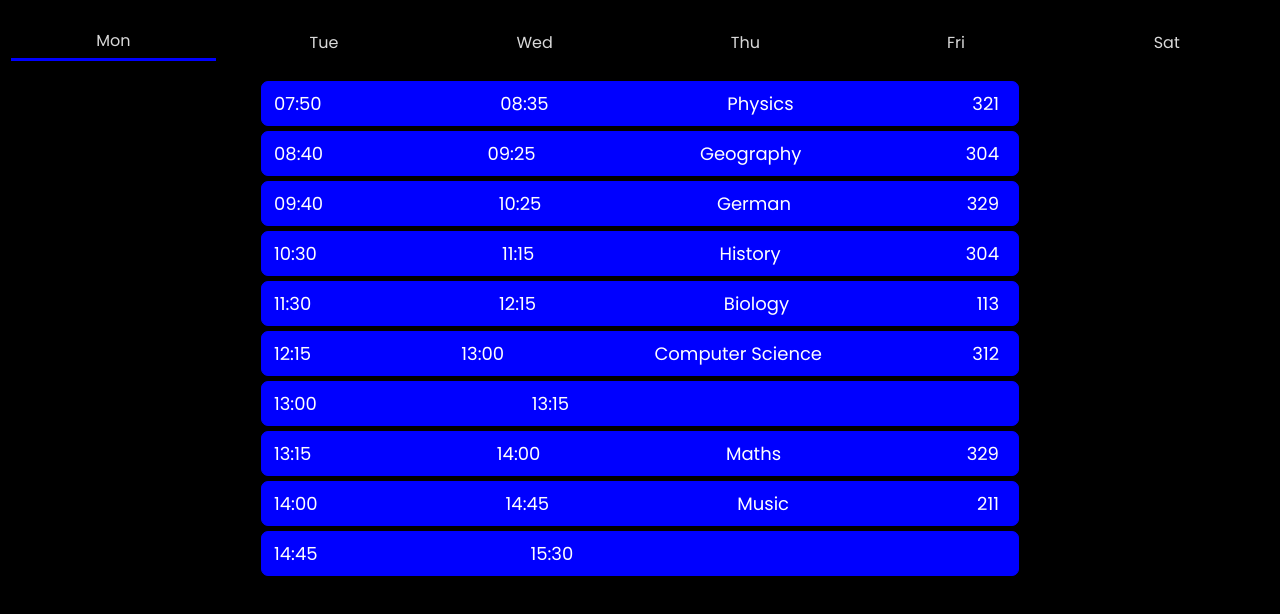
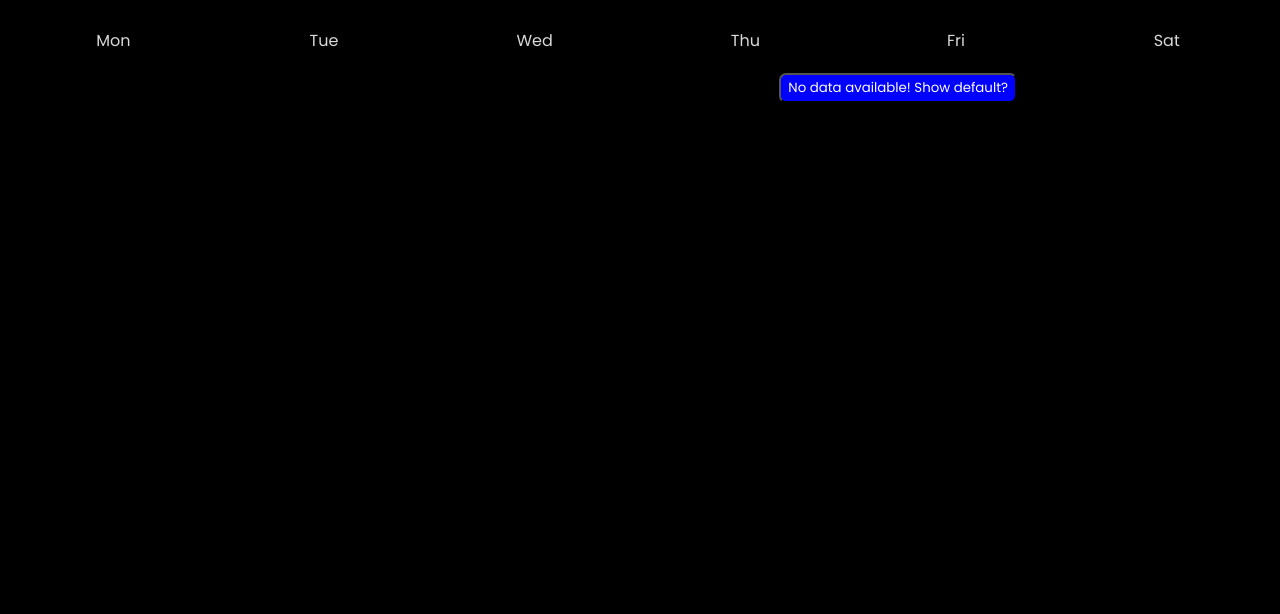
Before and after one commit to dchhitarka/timetable, a plain HTML site: page index.html in a window 1280 px wide. Shown: the part 56-670 px from the top of the page. Drawn offline with Linux system fonts and the light colour scheme.

Commit message:
Beta Version

```diff
--- a/js/config.js
+++ b/js/config.js
@@ -1,7 +1,12 @@
 var config = {
+
+	set_data: function() {
+		localStorage.setItem('config_data', JSON.stringify(config.defaultData))
+		alert('Default Data set! Refresh the page to see the timetable.')
+	},
+
 	load_data: function() {
 		data = localStorage.getItem("config_data");
-
 		if (data != null) {
 			try {
 				config.data = JSON.parse(data);
@@ -10,130 +15,209 @@ var config = {
 				alert("Error: Wrong data structure!");
 			}
 		}
-		return JSON.parse(data);
+		// return JSON.parse(data);
 	},
 
 	save_data: function(new_data) {
 		localStorage.setItem("config_data", JSON.stringify(new_data));
+		config.data = JSON.parse(localStorage.getItem("config_data"));
+		// console.log(config.data)
 	},
 
 	reset_data: function() {
 		localStorage.removeItem("config_data");
 	},
 
-    data: {
-        timetable: [
+	defaultData: {
+	   timetable:[
 	      {
-				day: "Monday",
-				schedule: [
-					{start: "07:50", end: "08:35", subject: "Physics", room: 321},
-					{start: "08:40", end: "09:25", subject: "Geography", room:304},
-					{start: "09:40", end: "10:25", subject: "German", room: 329},
-					{start: "10:30", end: "11:15", subject: "History", room: 304},
-					{start: "11:30", end: "12:15", subject: "Biology", room: 113},
-					{start: "12:15", end: "13:00", subject: "Computer Science", room:312},
-					{start: "13:00", end: "13:15", subject: "", room: ""},
-					{start: "13:15", end: "14:00", subject: "Maths", room:329},
-					{start: "14:00", end: "14:45", subject: "Music", room:211},
-					{start: "14:45", end: "15:30", subject: "", room: ""}
+	         "day":"Monday",
+	         "schedule":[
+	            {
+	               "start":"08:30",
+	               "end":"09:30",
+	               "subject":"Open Elective",
+	               "room":"LT - 4"
+	            },
+	            {
+	               "start":"09:30",
+	               "end":"10:30",
+	               "subject":"OOAD",
+	               "room":"LT - 4"
+	            },
+	            {
+	               "start":"10:30",
+	               "end":"11:30",
+	               "subject":"AI",
+	               "room":"LT - 4"
+	            },
+	            {
+	               "start":"11:30",
+	               "end":"12:30",
+	               "subject":"FLAT",
+	               "room":"LT - 4"
+	            },
+	            {
+	               "start":"13:30",
+	               "end":"14:25",
+	               "subject":"Project C1",
+	               "room":"LT - 4"
+	            },
+	            {
+	               "start":"14:25",
+	               "end":"15:20",
+	               "subject":"FLAT Tut C1",
+	               "room":"LT - 4"
+	            }
 	         ]
-			}, // Monday
-
+	      },
 	      {
-				day: "Tuesday",
-				schedule: [
-                    {start: "07:50", end: "08:35", subject: "Physics", room: 321},
-					{start: "08:40", end: "09:25", subject: "Hindi", room:314},
-					{start: "09:40", end: "10:25", subject: "German", room: 327},
-					{start: "10:30", end: "11:15", subject: "History", room: 304},
-					{start: "11:30", end: "12:15", subject: "Biology", room: 113},
-					{start: "12:15", end: "13:00", subject: "Computer Science", room:312},
-					{start: "13:00", end: "13:15", subject: "", room: ""},
-					{start: "13:15", end: "14:00", subject: "Maths", room:329},
-					{start: "14:00", end: "14:45", subject: "Music", room:211},
-					{start: "14:45", end: "15:30", subject: "", room: ""}
+	         "day":"Tuesday",
+	         "schedule":[
+	            {
+	               "start":"08:30",
+	               "end":"09:30",
+	               "subject":"Open Elective",
+	               "room":"LT - 4"
+	            },
+	            {
+	               "start":"09:30",
+	               "end":"10:30",
+	               "subject":"Seminar",
+	               "room":"LT - 4"
+	            },
+	            {
+	               "start":"10:30",
+	               "end":"11:30",
+	               "subject":"MM",
+	               "room":"LT - 32"
+	            },
+	            {
+	               "start":"11:30",
+	               "end":"12:30",
+	               "subject":"FLAT",
+	               "room":"LT - 4"
+	            },
+	            {
+	               "start":"13:30",
+	               "end":"14:25",
+	               "subject":"Java",
+	               "room":"LT - 4"
+	            },
+	            {
+	               "start":"14:25",
+	               "end":"15:20",
+	               "subject":"AI",
+	               "room":"LT - 32"
+	            }
 	         ]
-			}, // Tuesday
-
+	      },
 	      {
-				day: "Wednesday",
-				schedule: [
-                    {start: "07:50", end: "08:35", subject: "Physics", room: 321},
-					{start: "08:40", end: "09:25", subject: "Geography", room:304},
-					{start: "09:40", end: "10:25", subject: "German", room: 329},
-					{start: "10:30", end: "11:15", subject: "History", room: 304},
-					{start: "11:30", end: "12:15", subject: "Biology", room: 113},
-					{start: "12:15", end: "13:00", subject: "Computer Science", room:312},
-					{start: "13:00", end: "13:15", subject: "", room: ""},
-					{start: "13:15", end: "14:00", subject: "Maths", room:329},
-					{start: "14:00", end: "14:45", subject: "Music", room:211},
-					{start: "14:45", end: "15:30", subject: "", room: ""}
+	         "day":"Wednesday",
+	         "schedule":[
+	            {
+	               "start":"08:30",
+	               "end":"10:30",
+	               "subject":"Java Lab",
+	               "room":"Lab - 8"
+	            },
+	            {
+	               "start":"10:30",
+	               "end":"11:30",
+	               "subject":"FLAT",
+	               "room":"LT - 4"
+	            },
+	            {
+	               "start":"11:30",
+	               "end":"00:30",
+	               "subject":"Java",
+	               "room":"LT - 4"
+	            },
+	            {
+	               "start":"13:30",
+	               "end":"14:25",
+	               "subject":"MM",
+	               "room":"LT - 15"
+	            }
 	         ]
-			}, // Wednesday
-
+	      },
 	      {
-				day: "Thursday",
-				schedule: [
-                    {start: "07:50", end: "08:35", subject: "Physics", room: 321},
-					{start: "08:40", end: "09:25", subject: "Geography", room:304},
-					{start: "09:40", end: "10:25", subject: "German", room: 329},
-					{start: "10:30", end: "11:15", subject: "History", room: 304},
-					{start: "11:30", end: "12:15", subject: "Biology", room: 113},
-					{start: "12:15", end: "13:00", subject: "Computer Science", room:312},
-					{start: "13:00", end: "13:15", subject: "", room: ""},
-					{start: "13:15", end: "14:00", subject: "Maths", room:329},
-					{start: "14:00", end: "14:45", subject: "Music", room:211},
-					{start: "14:45", end: "15:30", subject: "", room: ""}
+	         "day":"Thursday",
+	         "schedule":[
+	            {
+	               "start":"09:30",
+	               "end":"10:30",
+	               "subject":"Java",
+	               "room":"LT - 4"
+	            },
+	            {
+	               "start":"10:30",
+	               "end":"11:30",
+	               "subject":"MM",
+	               "room":"LT - 32"
+	            },
+	            {
+	               "start":"14:25",
+	               "end":"15:20",
+	               "subject":"AI",
+	               "room":"LT - 32"
+	            }
 	         ]
-			}, // Thursday
-
+	      },
 	      {
-				day: "Friday",
-				schedule: [
-                    {start: "07:50", end: "08:35", subject: "Physics", room: 321},
-					{start: "08:40", end: "09:25", subject: "Geography", room:304},
-					{start: "09:40", end: "10:25", subject: "German", room: 329},
-					{start: "10:30", end: "11:15", subject: "History", room: 304},
-					{start: "11:30", end: "12:15", subject: "Biology", room: 113},
-					{start: "12:15", end: "13:00", subject: "Computer Science", room:312},
-					{start: "13:00", end: "13:15", subject: "", room: ""},
-					{start: "13:15", end: "14:00", subject: "Maths", room:329},
-					{start: "14:00", end: "14:45", subject: "Music", room:211},
-					{start: "14:45", end: "15:30", subject: "", room: ""}
+	         "day":"Friday",
+	         "schedule":[
+	            {
+	               "start":"08:30",
+	               "end":"10:30",
+	               "subject":"WT Lab",
+	               "room":"Lab - 7 "
+	            },
+	            {
+	               "start":"10:30",
+	               "end":"11:30",
+	               "subject":"MM",
+	               "room":"LT - 32"
+	            },
+	            {
+	               "start":"13:30",
+	               "end":"14:25",
+	               "subject":"OOAD",
+	               "room":"LT - 32"
+	            }
 	         ]
-			} // Friday
-            ,
+	      },
 	      {
-				day: "Saturday",
-				schedule: [
-                    {start: "07:50", end: "08:35", subject: "Physics", room: 321},
-					{start: "08:40", end: "09:25", subject: "Geography", room:304},
-					{start: "09:40", end: "10:25", subject: "German", room: 329},
-					{start: "10:30", end: "11:15", subject: "History", room: 304},
-					{start: "11:30", end: "12:15", subject: "Biology", room: 113},
-					{start: "12:15", end: "13:00", subject: "Computer Science", room:312},
-					{start: "13:00", end: "13:15", subject: "", room: ""},
-					{start: "13:15", end: "14:00", subject: "Maths", room:329},
-					{start: "14:00", end: "14:45", subject: "Music", room:211},
-					{start: "14:45", end: "15:30", subject: "", room: ""}
+	         "day":"Saturday",
+	         "schedule":[
+	            {
+	               "start":"09:30",
+	               "end":"10:30",
+	               "subject":"Java",
+	               "room":"LT - 4"
+	            },
+	            {
+	               "start":"13:30",
+	               "end":"15:20",
+	               "subject":"OOAD Lab",
+	               "room":"Lab - 9"
+	            }
 	         ]
-			} //Saturday
-		], //Timetable Array
-
-        color: {
-			"History":			"#552200",
-			"Biology": 			"#337732",
-			"German":			"#0055AA",
-			"English": 			"#FF8800",
-			"Computer Science":	"#447777",
-			"Maths": 			"#009922",
-			"Music": 			"#DD2222",
-			"Physics": 			"#0088FF",
-			"Religion": 		"#AA00DD",
-			"Geography":		"#FFCC00",
-			"Sport":			"#222222",
-		} // Color Object
-
-    } //Data Object
+	      }
+	   ],
+	   "color":{
+	      "History":"#552200",
+	      "Biology":"#337732",
+	      "German":"#0055AA",
+	      "English":"#FF8800",
+	      "Computer Science":"#447777",
+	      "Maths":"#009922",
+	      "Music":"#DD2222",
+	      "Physics":"#0088FF",
+	      "Religion":"#AA00DD",
+	      "Geography":"#FFCC00",
+	      "Sport":"#222222"
+	   }
+	} // defaultData Object
 
 } //Config Object
--- a/js/main.js
+++ b/js/main.js
@@ -1,5 +1,5 @@
 window.onload = ()=>{
-    config.save_data(config.data);
+    config.load_data();
 	let d = new Date();
     let dayToday = d.getDay();
     defaultView(dayToday);
@@ -10,6 +10,7 @@ let dayArr = ['sun','mon','tue','wed','thu','fri','sat'];
 
 const defaultView = (dayToday)=>{
     viewSchedule.innerHTML = '';
+    if(config.data){
         if(dayToday == 0){
             viewSchedule.innerHTML += `<h1 class="class-value showDisp">It's Sunday fellas! Enjoy</h1>`;
         }
@@ -28,6 +29,14 @@ const defaultView = (dayToday)=>{
                     </li>`;
             }
         }
+    }else{
+        viewSchedule.innerHTML +=
+        `<button class="class-value showDisp" onclick="setDefaultData()">No data available! Show default?</button>`
+    }
+}
+
+const setDefaultData = ()=>{
+    config.set_data();
 }
 
 const loadView = (day)=>{
--- a/menu.html
+++ b/menu.html
@@ -25,7 +25,7 @@
         <!--"menu/color.html"-->
         </ul>
     </section>
-
-    <script src="https://kit.fontawesome.com/486392b9f0.js" crossorigin="anonymous"></script>
+<!--
+    <script src="https://kit.fontawesome.com/486392b9f0.js" crossorigin="anonymous"></script> -->
 </body>
 </html>
--- a/sw.js
+++ b/sw.js
@@ -1,6 +1,6 @@
 var CACHE_NAME = 'my-site-cache-v1';
 var urlsToCache = [
-  '/',
+  'index.html',
   'css/main.css',
   'css/menu.css',
   'js/main.js',
```
Also changed, not shown: js/general.js (+2 -6 lines), js/manage.js (+24 -12 lines), menu/add.html (deleted, +0 -37 lines), menu/color.html (+4 -6 lines), menu/general.html (+3 -2 lines), menu/manage.html (+1 -0 lines). Lines whose indentation alone changed are shown as unchanged.
